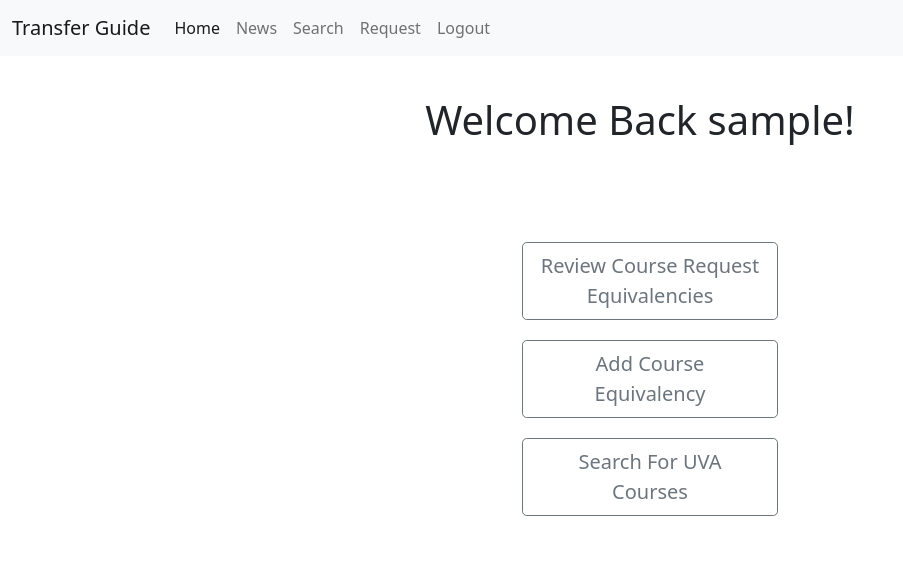
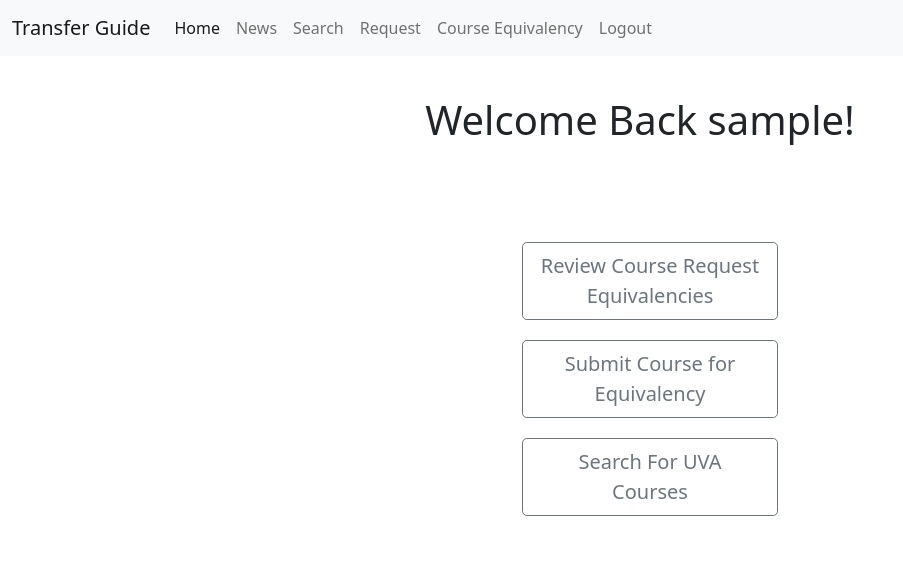
Before and after one commit to DTHM3/TransferGuide, a Django app: page / in a window 1280 px wide. Shown: the top 570 px of the page, without its empty margins (0-903 px from the left). Run offline with Django 4.2, Linux system fonts and the light colour scheme; the visitor is signed in with stand-in values (Sample User, id 1); some libraries are stand-ins or nearby versions.

Commit message:
nav bar formating and table rearranging

```diff
--- a/transferguideApp/templates/courserequest/course_equivalency.html
+++ b/transferguideApp/templates/courserequest/course_equivalency.html
@@ -85,8 +85,8 @@
             <tr>
                 <th>Title</th>
                 <th>Course Subject</th>
+                <th>Transfer Institution</th>
                 <th>Credits</th>
-                <th>Transfer Institution</th>
                 <th>URL</th>
             </tr>
         </thead>
@@ -95,8 +95,8 @@
             <tr>
                 <td>{{ course.title }}</td>
                 <td>{{ course.course_subject }}</td>
+                <td>{{ course.transfer_institution }}</td>
                 <td>{{ course.credits }}</td>
-                <td>{{ course.transfer_institution }}</td>
                 <td>{{ course.url }}</td>
             </tr>
             {% endfor %}
--- a/transferguideApp/templates/transferguideApp/home.html
+++ b/transferguideApp/templates/transferguideApp/home.html
@@ -57,7 +57,7 @@
     {% if user.is_staff %}
     <div class="home-page-button d-flex flex-column">
         <button type="button" onclick="location.href='{% url 'list_course_requests' %}'"  class="btn btn-outline-secondary btn-lg">Review Course Request Equivalencies</button>
-        <button type="button" onclick="location.href='{% url 'course-request' %}'"  class="btn btn-outline-secondary btn-lg">Add Course Equivalency</button>
+        <button type="button" onclick="location.href='{% url 'course-request' %}'"  class="btn btn-outline-secondary btn-lg">Submit Course for Equivalency</button>
         <button type="button" onclick="location.href='{% url 'search' %}'" class="btn btn-outline-secondary btn-lg">Search For UVA Courses</button>
     </div>
     {% else %}
--- a/transferguideApp/templates/transferguideApp/index.html
+++ b/transferguideApp/templates/transferguideApp/index.html
@@ -26,6 +26,7 @@
         <li class="nav-item"> <a class="nav-link" href='{% url 'search' %}'>Search</a></li>
         {% if user.is_authenticated %}
         <li class="nav-item"> <a class="nav-link" href='{% url 'course-request' %}'>Request</a></li>
+        <li class="nav-item"> <a class="nav-link" href='{% url 'course_equivalency' %}'>Course Equivalency</a></li>
         <li class="nav-item"> <a class="nav-link" href="/logout">Logout</a></li>
         {% comment %} {% else %}
         <li class="nav-item"> <a class="nav-link" href="/login">Login</a></li> {% endcomment %}
```
